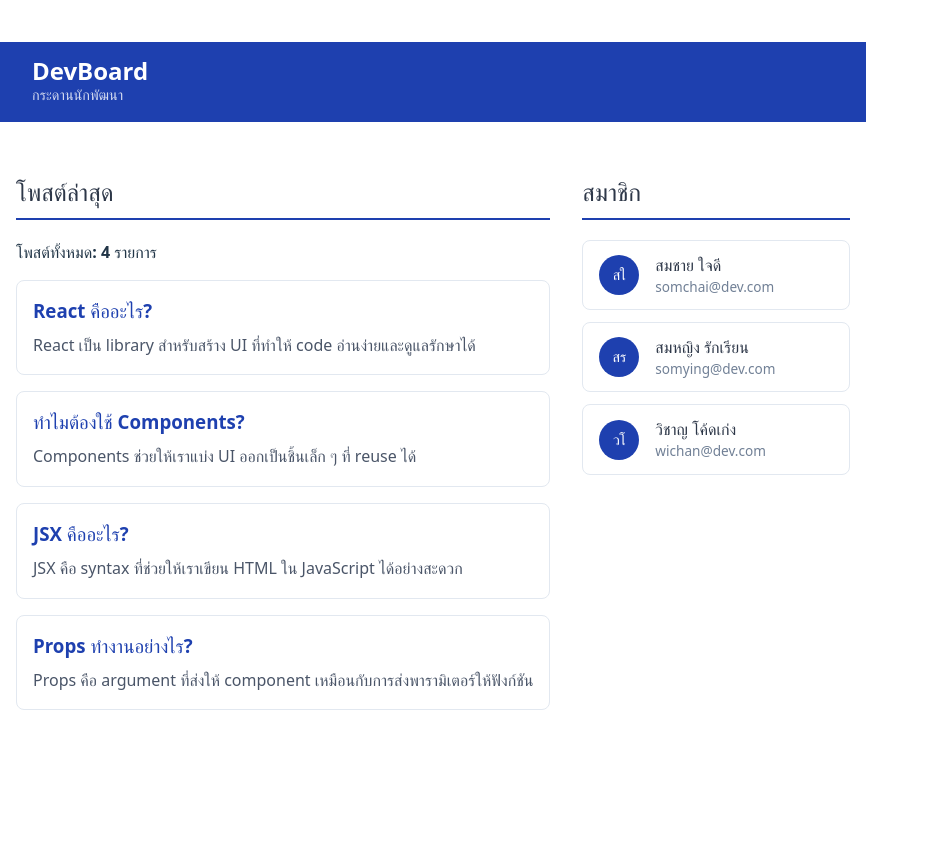
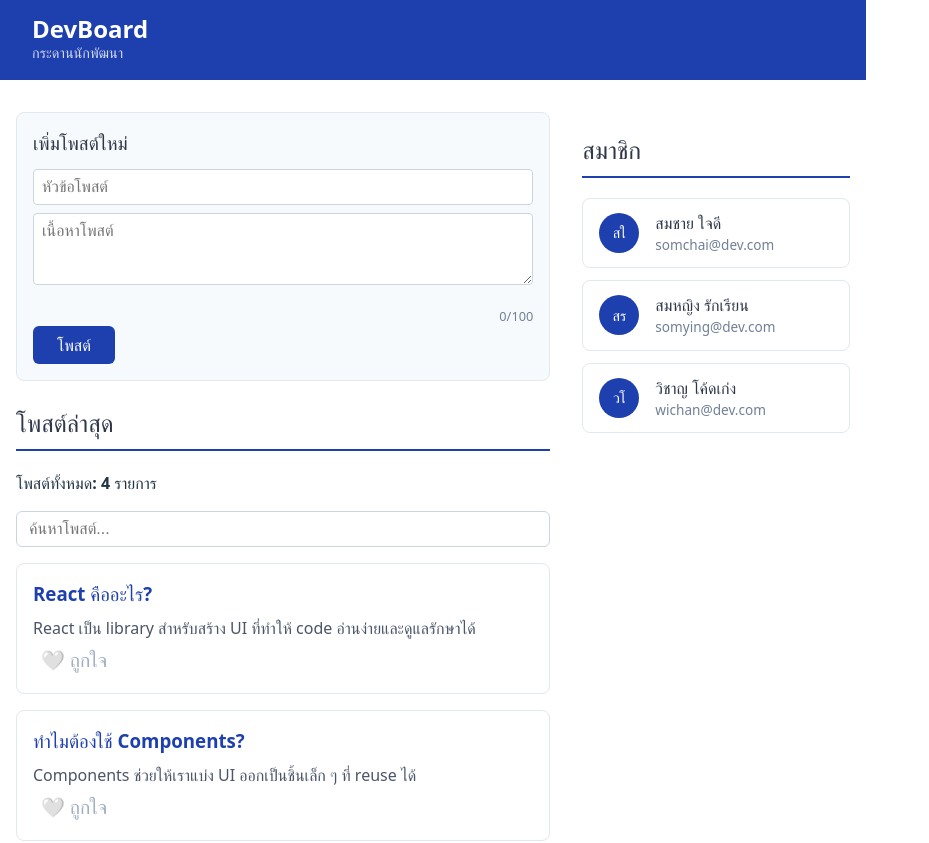
Before and after one commit to 67160027/devboard-67160027, a React (Vite) app: page / in a window 1280 px wide. Shown: the top 843 px of the page, without its empty margins (0-929 px from the left). Before the commit the page ends 800 px from the top, so only its background shows below. Built offline with nearby package versions, Linux system fonts and the light colour scheme.

Commit message:
feat: task2 - search, favorites, add post form

```diff
--- a/src/App.jsx
+++ b/src/App.jsx
@@ -1,11 +1,32 @@
+import { useState } from "react";
 import Navbar from "./componets/Navbar";
 import PostList from "./componets/PostList";
 import UserCard from "./componets/UserCard";
+import AddPostForm from "./componets/AddPostForm";
 
 function App() {
+  const [posts, setPosts] = useState(POSTS);
+  const [favorites,setFavorites] = useState([]);
+  function toggleFavorite(postId) {
+    setFavorites((prev) =>
+      prev.includes(postId)
+        ? prev.filter((id) => id !== postId)
+        : [...prev, postId]
+    );
+  }
+  function handleAddPost({ title, body }) {
+  const newPost = {
+    id: Date.now(),
+    title,
+    body,
+  };
+
+  setPosts((prev) => [newPost, ...prev]);
+  }
+
  return (
   <div>
-    <Navbar />
+    <Navbar favoritesCount={favorites.length} />
 
     <div
       style={{
@@ -19,7 +40,11 @@
     >
       {/* คอลัมน์ซ้าย */}
       <div>
-        <PostList posts={POSTS} />
+        <AddPostForm onAddPost={handleAddPost} />
+        <PostList posts={posts}
+        favorites={favorites}
+        onToggleFavorite={toggleFavorite}
+        />
       </div>
 
       {/* คอลัมน์ขวา */}
--- /dev/null
+++ b/src/componets/AddPostForm.jsx
@@ -0,0 +1,96 @@
+import { useState } from "react";
+
+function AddPostForm({ onAddPost }) {
+  const MAX_TITLE= 100;
+  const [title, setTitle] = useState("");
+  const [body, setBody] = useState("");
+
+  function handleSubmit(e) {
+    e.preventDefault();
+    if (!title.trim() || !body.trim()) return; // ป้องกันส่งว่าง
+
+    onAddPost({ title, body });
+    setTitle(""); // เคลียร์ form
+    setBody("");
+  }
+
+  return (
+    <form
+      onSubmit={handleSubmit}
+      style={{
+        border: "1px solid #e2e8f0",
+        borderRadius: "8px",
+        padding: "1rem",
+        marginBottom: "1.5rem",
+        background: "#f7fafc",
+      }}
+    >
+      <h3 style={{ margin: "0 0 0.75rem", color: "#2d3748" }}>
+        เพิ่มโพสต์ใหม่
+      </h3>
+
+      <input
+        type="text"
+        placeholder="หัวข้อโพสต์"
+        value={title}
+        maxLength={MAX_TITLE}
+        onChange={(e) => setTitle(e.target.value)}
+        style={{
+          width: "100%",
+          padding: "0.5rem",
+          marginBottom: "0.5rem",
+          border: "1px solid #cbd5e0",
+          borderRadius: "4px",
+          fontSize: "1rem",
+          boxSizing: "border-box",
+        }}
+      />
+
+      <textarea
+        placeholder="เนื้อหาโพสต์"
+        value={body}
+        onChange={(e) => setBody(e.target.value)}
+        rows={3}
+        style={{
+          width: "100%",
+          padding: "0.5rem",
+          marginBottom: "0.75rem",
+          border: "1px solid #cbd5e0",
+          borderRadius: "4px",
+          fontSize: "1rem",
+          resize: "vertical",
+          boxSizing: "border-box",
+        }}
+      />
+
+      {/* Character Counter */}
+    <div
+        style={{
+        textAlign: "right",
+        fontSize: "0.8rem",
+        marginTop: "0.25rem",
+        color: MAX_TITLE - title.length < 10 ? "#e53e3e" : "#718096",
+    }}
+  >
+    {title.length}/{MAX_TITLE}
+    </div>
+
+      <button
+        type="submit"
+        style={{
+          background: "#1e40af",
+          color: "white",
+          border: "none",
+          padding: "0.5rem 1.5rem",
+          borderRadius: "6px",
+          cursor: "pointer",
+          fontSize: "1rem",
+        }}
+      >
+        โพสต์
+      </button>
+    </form>
+  );
+}
+
+export default AddPostForm;
--- a/src/componets/Navbar.jsx
+++ b/src/componets/Navbar.jsx
@@ -1,12 +1,35 @@
-function Navbar() {
+function Navbar({favoritesCount}) {
   return (
     <nav
-      style={{ background: "#1e40af", color: "white", padding: "1rem 2rem" }}
+      style={{
+        background: "#1e40af",
+        color: "white",
+        padding: "1rem 2rem",
+        display: "flex",
+        justifyContent: "space-between",
+        alignItems: "center",
+      }}
     >
-      <h1 style={{ margin: 0, fontSize: "1.5rem" }}>DevBoard</h1>
-      <p style={{ margin: 0, fontSize: "0.9rem", opacity: 0.8 }}>
-        กระดานนักพัฒนา
-      </p>
+      <div>
+        <h1 style={{ margin: 0, fontSize: "1.5rem" }}>DevBoard</h1>
+        <p style={{ margin: 0, fontSize: "0.9rem", opacity: 0.8 }}>
+          กระดานนักพัฒนา
+        </p>
+      </div>
+
+       {favoritesCount > 0 && (
+        <div
+          style={{
+            background: "#e53e3e",
+            borderRadius: "20px",
+            padding: "0.25rem 0.75rem",
+            fontSize: "0.9rem",
+            fontWeight: "bold",
+          }}
+        >
+          ❤️ {favoritesCount} ถูกใจ
+        </div>
+      )}
     </nav>
   );
 }
--- a/src/componets/PostCard.jsx
+++ b/src/componets/PostCard.jsx
@@ -1,4 +1,4 @@
-function PostCard({ title, body }) {
+function PostCard({ title, body, isFavorite, onToggleFavorite }) {
   return (
     <div
       style={{
@@ -11,6 +11,21 @@
     >
       <h3 style={{ margin: "0 0 0.5rem", color: "#1e40af" }}>{title}</h3>
       <p style={{ margin: 0, color: "#4a5568", lineHeight: 1.6 }}>{body}</p>
+      {/* ปุ่มถูกใจ */}
+      <button
+        onClick={onToggleFavorite}
+        style={{
+          background: "none",
+          border: "none",
+          cursor: "pointer",
+          fontSize: "1.2rem",
+          padding: "0.25rem 0.5rem",
+          borderRadius: "4px",
+          color: isFavorite ? "#e53e3e" : "#a0aec0",
+        }}
+      >
+        {isFavorite ? "❤️ ถูกใจแล้ว" : "🤍 ถูกใจ"}
+      </button>
     </div>
   );
 }
--- a/src/componets/PostList.jsx
+++ b/src/componets/PostList.jsx
@@ -1,7 +1,15 @@
 import PostCard from "./PostCard";
 import PostCount from "./PostCount";
+import { useState } from "react";
 
-function PostList({ posts }) {
+function PostList({ posts, favorites, onToggleFavorite }) {
+  const [search, setSearch] = useState("");
+
+  // กรองโพสต์ตาม search
+  const filtered = posts.filter((post) =>
+    post.title.toLowerCase().includes(search.toLowerCase()),
+  );
+
   return (
     <div>
       <h2
@@ -13,9 +21,42 @@
       >
         โพสต์ล่าสุด
       </h2>
-        <PostCount count={posts.length} />
-      {posts.map((post) => (
-        <PostCard key={post.id} title={post.title} body={post.body} />
+
+      {/* แสดงจำนวนโพสต์ทั้งหมด */}
+      <PostCount count={posts.length} />
+
+      {/* Search Input */}
+      <input
+        type="text"
+        placeholder="ค้นหาโพสต์..."
+        value={search}
+        onChange={(e) => setSearch(e.target.value)}
+        style={{
+          width: "100%",
+          padding: "0.5rem 0.75rem",
+          border: "1px solid #cbd5e0",
+          borderRadius: "6px",
+          fontSize: "1rem",
+          marginBottom: "1rem",
+          boxSizing: "border-box",
+        }}
+      />
+
+      {/* ถ้าไม่พบโพสต์ */}
+      {filtered.length === 0 && (
+        <p style={{ color: "#718096", textAlign: "center", padding: "2rem" }}>
+          ไม่พบโพสต์ที่ค้นหา
+        </p>
+      )}
+
+      {/* แสดงรายการโพสต์ */}
+      {filtered.map((post) => (
+        <PostCard
+          key={post.id}
+          title={post.title}
+          body={post.body}
+          isFavorite={favorites.includes(post.id)}
+          onToggleFavorite={() => onToggleFavorite(post.id)} />
       ))}
     </div>
   );
```
